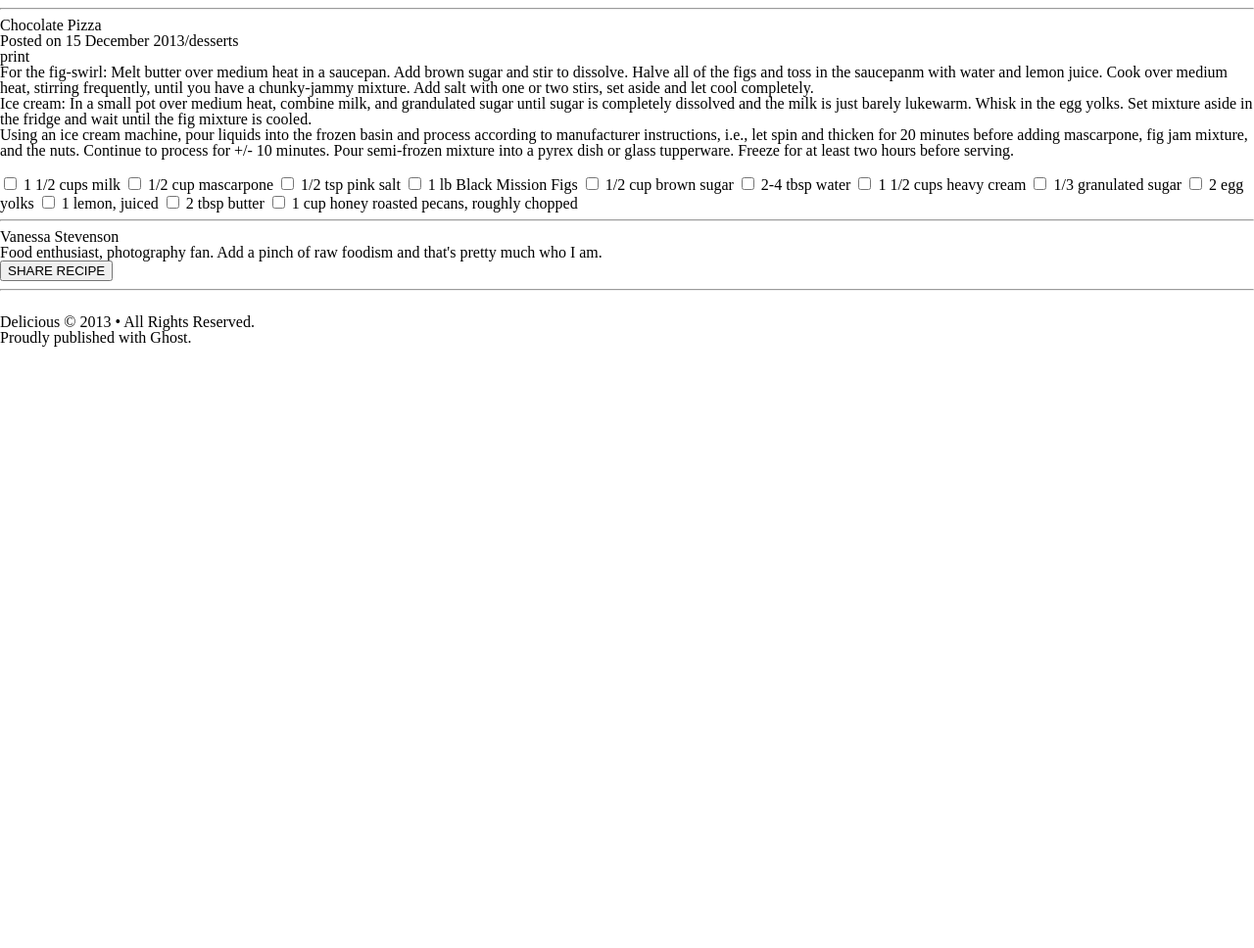
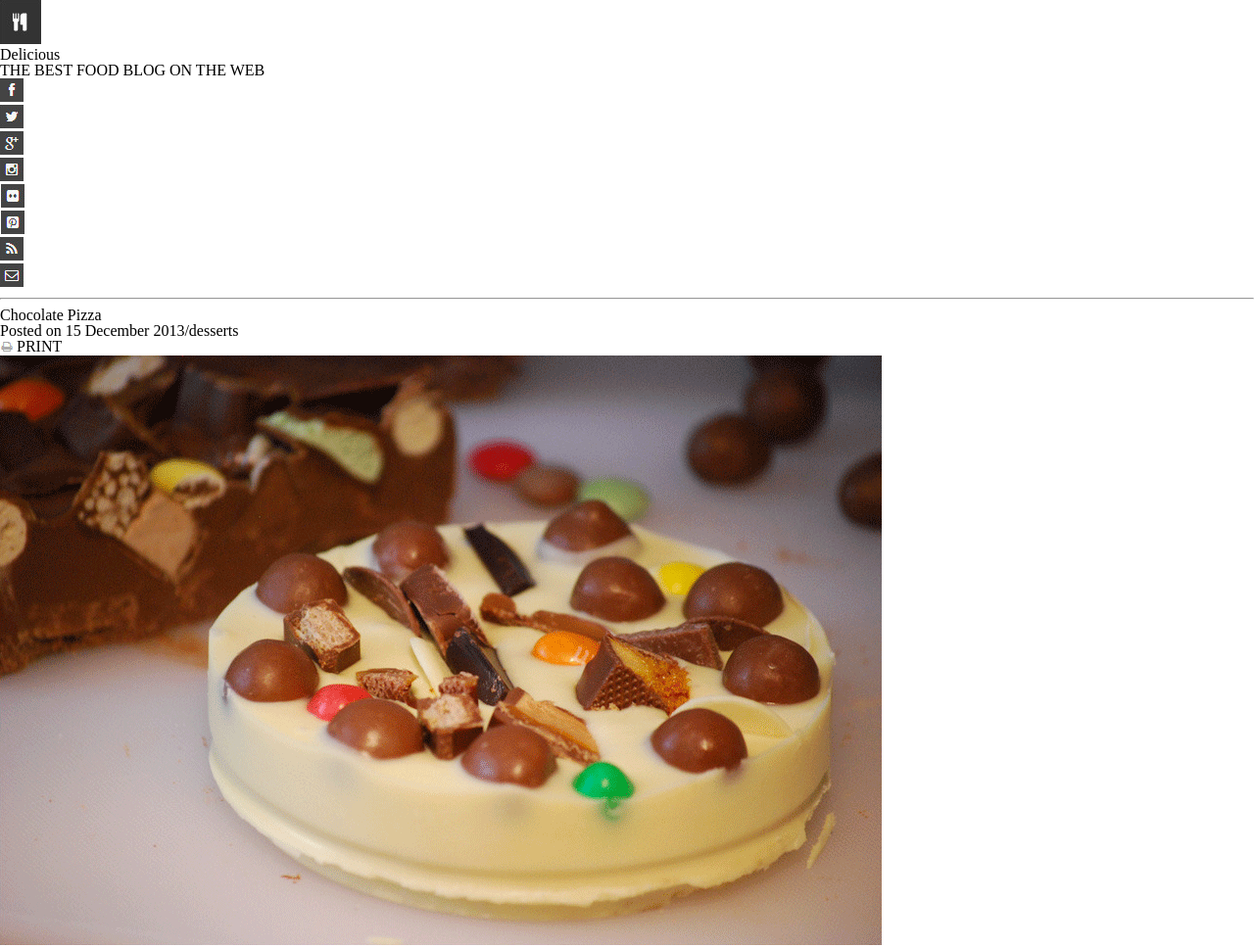
Before and after one commit to derekjdoug/chocolate-pizza, a plain HTML site: page index.html in a window 1280 px wide. Shown: the top 968 px of the page at 98% size. Before the commit the page ends 800 px from the top, so only its background shows below. Drawn offline with Linux system fonts and the light colour scheme.

Commit message:
added html elements and page content

```diff
--- a/index.html
+++ b/index.html
@@ -8,17 +8,18 @@
   </head>
   <body>
     <header>
-      <H2></H2><p></p>
+      <img src="img/logo.png" alt="fork and knife logo">
+      <H2>Delicious</H2><p>THE BEST FOOD BLOG ON THE WEB</p>
       <nav>
         <ul>
-          <li></li>
-          <li></li>
-          <li></li>
-          <li></li>
-          <li></li>
-          <li></li>
-          <li></li>
-          <li></li>
+          <li><img src="img/fb-icon.png" alt="facebook link"></li>
+          <li><img src="img/twit-icon.png" alt="twitter link"></li>
+          <li><img src="img/gp-icon.png" alt="google link"></li>
+          <li><img src="img/insta-icon.png" alt="instagram link"></li>
+          <li><img src="img/flic-icon.png" alt="flickr link"></li>
+          <li><img src="img/pint-icon.png" alt="pinterest link"></li>
+          <li><img src="img/rss-icon.png" alt="rss feed link"></li>
+          <li><img src="img/mail-icon.png" alt="email link"></li>
         </ul>
       </nav>
       <hr>
@@ -27,15 +28,16 @@
       <h1>Chocolate Pizza</h1>
       <p>Posted on 15 December 2013/desserts</p>
       <div>
-        print
+        <img src="img/print-icon.png" alt="printer icon">
+        PRINT
       </div>
-      <!-- <img> hero image -->
+      <img src="img/choco-pizza.png" alt="nasty chocolate-not pizza">
       <p>For the fig-swirl: Melt butter over medium heat in a saucepan. Add brown sugar and stir to dissolve. Halve all of the figs and toss in the saucepanm with water and lemon juice. Cook over medium heat, stirring frequently, until you have a chunky-jammy mixture. Add salt with one or two stirs, set aside and let cool completely.</p>
       <p>Ice cream: In a small pot over medium heat, combine milk, and grandulated sugar until sugar is completely dissolved and the milk is just barely lukewarm. Whisk in the egg yolks. Set mixture aside in the fridge and wait until the fig mixture is cooled.</p>
       <p>Using an ice cream machine, pour liquids into the frozen basin and process according to manufacturer instructions, i.e., let spin and thicken for 20 minutes before adding mascarpone, fig jam mixture, and the nuts. Continue to process for +/- 10 minutes. Pour semi-frozen mixture into a pyrex dish or glass tupperware. Freeze for at least two hours before serving.</p>
     </main>
     <article>
-      <img>
+      <img src="img/list-bg.png" alt="notebook background">
       <form>
         <input type="checkbox" name="milk">
         <label for="milk" class="strikethrough">1 1/2 cups milk</label>
@@ -65,6 +67,7 @@
     </article>
     <hr>
     <article>
+      <img src="img/van-pic.png" alt="a photo of the author">
       <h3>Vanessa Stevenson</h3>
       <p>Food enthusiast, photography fan. Add a pinch of raw foodism and that's pretty much who I am.</p>
     </article>
@@ -73,7 +76,7 @@
     </div>
     <hr>
     <footer>
-      <img>
+      <img src="img/logo.png" alt="fork and knife logo">
       <p>Delicious &copy; 2013 &bullet; All Rights Reserved.<br> Proudly published with Ghost.</p>
     </footer>
   </body>
```
Also changed, not shown: css/style.css (line endings or trailing spaces).
